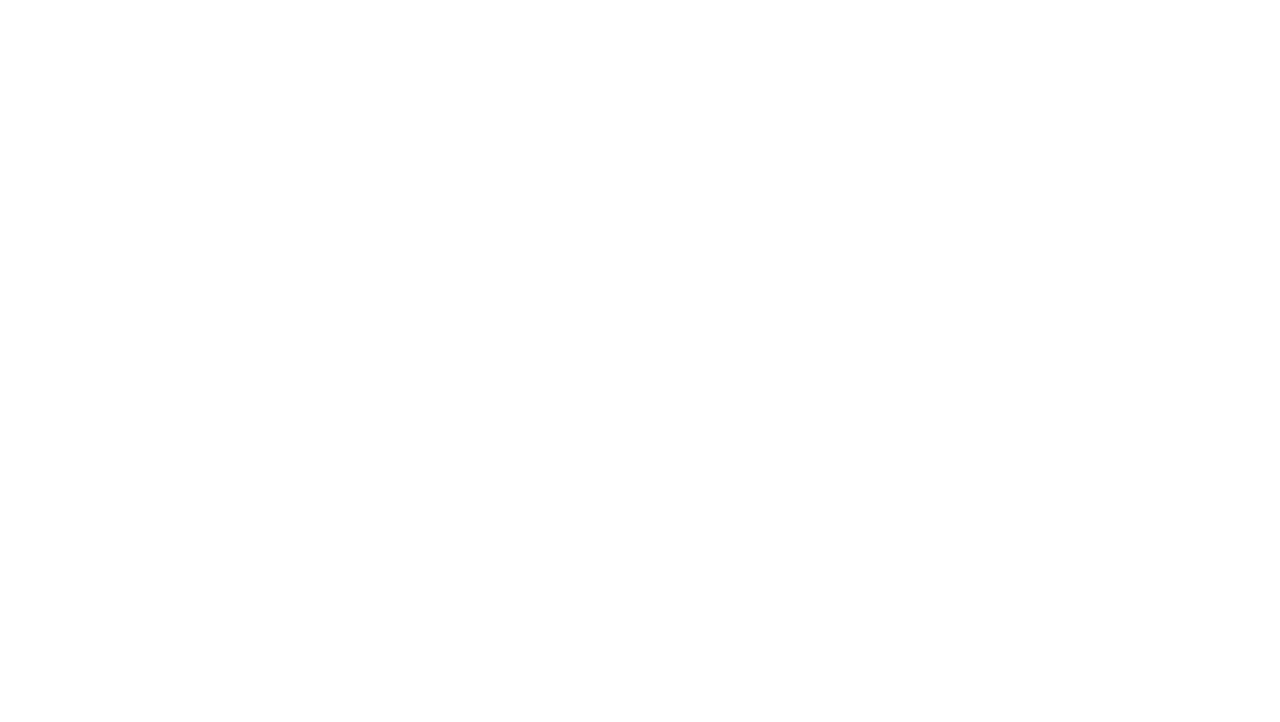
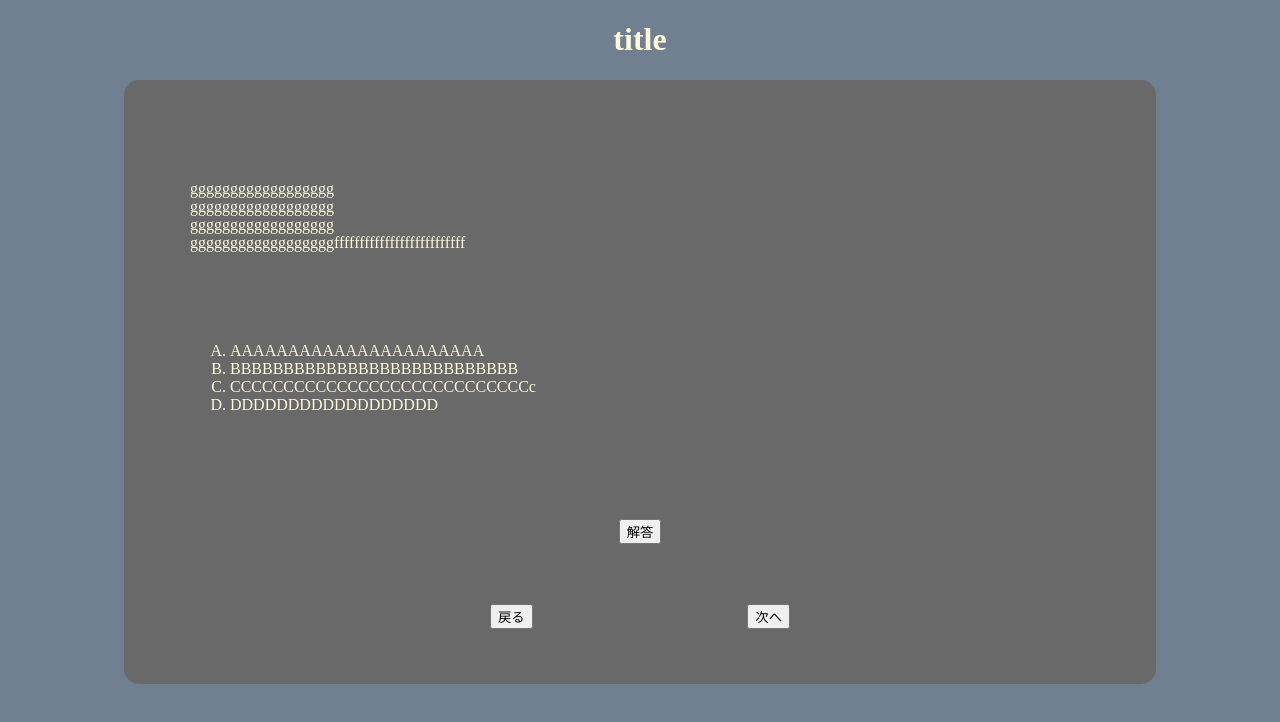
Before and after one commit to LlamaKon/mysite, a website: page index.html in a window 1280 px wide. Drawn offline with nearby package versions, Linux system fonts and the light colour scheme.

Commit message:
edit file

```diff
--- a/index.html
+++ b/index.html
@@ -0,0 +1,53 @@
+<!DOCTYPE html>
+<html lang="ja">
+    <head>
+        <meta charset="UTF-8">
+        <meta name="viewport" content="width=device-width, initial-scale=1.0">
+        <script src="https://code.jquery.com/jquery-3.4.1.min.js" integrity="sha256-CSXorXvZcTkaix6Yvo6HppcZGetbYMGWSFlBw8HfCJo=" crossorigin="anonymous"></script>
+        <title>My Site</title>
+        <link rel="stylesheet" href="styles/style.css">
+        <script src="../scripts/main.js"></script>
+    </head>
+    <body>
+        <div class="quiz__container">
+            <div class="quiz__title">
+                <h1>title</h1>
+            </div>
+            <div class="quiz__tile">
+                <div class="quiz__info">
+                </div>
+                <div class="quiz__question">
+                    <!-- TODO:自動生成-->
+                    <div class="text">gggggggggggggggggg</div>
+                    <div class="text">gggggggggggggggggg</div>
+                    <div class="text">gggggggggggggggggg</div>
+                    <div class="text">ggggggggggggggggggffffffffffffffffffffffffff</div>
+                </div>
+                <div class="quiz__list">
+                    <!-- TODO:自動生成-->
+                    <ul class="select">
+                        <li type="A">AAAAAAAAAAAAAAAAAAAAAA</li>
+                        <li type="A">BBBBBBBBBBBBBBBBBBBBBBBBBBB</li>
+                        <li type="A">CCCCCCCCCCCCCCCCCCCCCCCCCCCCc</li>
+                        <li type="A">DDDDDDDDDDDDDDDDDD</li>
+                    </ul>
+                </div>
+                <div class="quiz__btn__up">
+                    <button class="open">
+                        解答
+                    </button>
+                </div>
+                <div class="quiz__btn__under">
+                    <button class="back">
+                        戻る
+                    </button>
+                    <button class="next">
+                        次へ
+                    </button>
+                </div>
+
+                </div>
+            </div>
+        </div>
+    </body>
+</html>
--- /dev/null
+++ b/package.json
@@ -0,0 +1,5 @@
+{
+  "dependencies": {
+    "jquery": "^3.7.1"
+  }
+}
--- a/styles/globals/_variables.scss
+++ b/styles/globals/_variables.scss
@@ -0,0 +1,5 @@
+$cBlack: black;
+$cDimGray: #696969;
+$cSlateGray: #708090;
+$cGainsboro: #dcdcdc;
+$cCornSilk: #fff8dc;
--- a/styles/pages/_home.scss
+++ b/styles/pages/_home.scss
@@ -1,3 +1,57 @@
 @use "../globals/mq" as *;
 @use "../globals/variables" as *;
 @use "../parts/common";
+
+.quiz {
+
+    &__container {
+
+    }
+
+    &__title {
+        text-align: center;
+    }
+
+    &__tile {
+        background-color: $cDimGray;
+        width:80%;
+        margin: 0 auto;
+        padding: 10px;
+        border-radius: 15px;
+    }
+
+    &__question {
+        max-width: 900px;
+        margin: 90px auto;
+
+        & > .text {
+
+        }
+    }
+
+    &__list {
+        max-width: 900px;
+        margin: 90px auto;
+    }
+
+    &__btn__up {
+        max-width: 300px;
+        display:flex;
+        justify-content: space-between;
+        margin: 30px auto;
+        padding: 15px;
+
+        & > .open {
+            margin: 0 auto;
+
+        }
+    }
+
+    &__btn__under {
+        max-width: 300px;
+        display:flex;
+        justify-content: space-between;
+        margin: 30px auto;
+        padding: 15px;
+    }
+}
--- a/styles/parts/_button.scss
+++ b/styles/parts/_button.scss
@@ -1,2 +1,2 @@
-@use "../globals/variables";
+@use "../globals/variables" as *;
 @use "../globals/mq";
--- a/styles/parts/_common.scss
+++ b/styles/parts/_common.scss
@@ -0,0 +1,5 @@
+@use "../globals/variables" as *;
+body {
+    background-color: $cSlateGray;
+    color: $cCornSilk;
+}
```
Also changed, not shown: styles/style.css, styles/style.scss (line endings or trailing spaces), 2 other files.
